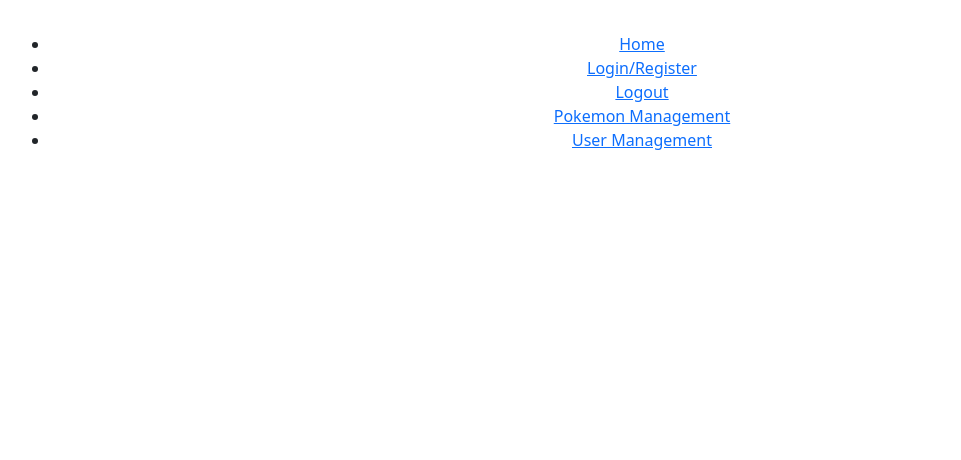
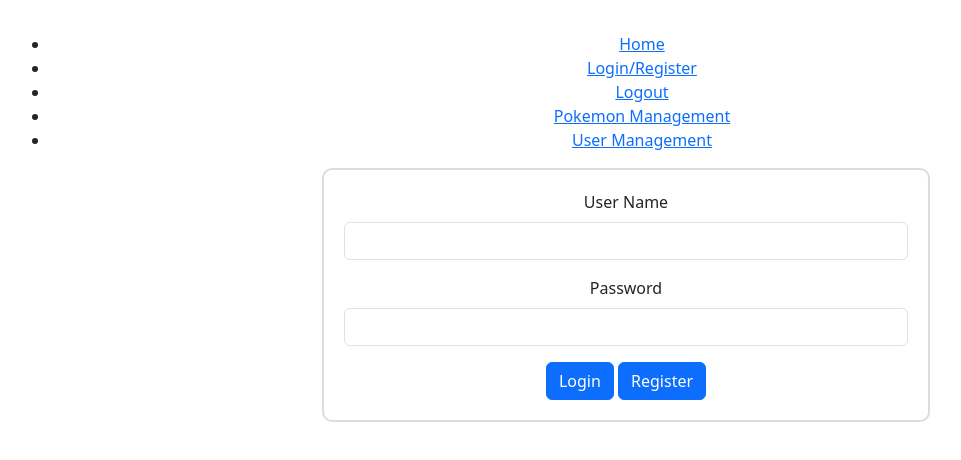
Before and after one commit to 241209-JavaReactAWS/kayson-sanjae-project1, a React (Vite) app in the folder Pokemon-react-app/: page /login-register in a window 1280 px wide. Shown: the top 460 px of the page, without its empty margins (14-975 px from the left). Built offline with nearby package versions, Linux system fonts and the light colour scheme; no server answers.

Commit message:
Add login functionality to front end.

```diff
--- a/Pokemon-react-app/src/App.tsx
+++ b/Pokemon-react-app/src/App.tsx
@@ -2,18 +2,55 @@
 
 import './App.css'
 import Nav from './components/nav/Nav'
+import {User} from './interfaces/user'
 import Pokemon_m from './components/Pokemon_m/Pokemon_m'
+import Login from './components/login/login'
+import { createContext, useEffect, useState } from 'react'
+import axios from 'axios'
+
+export interface AuthContextType{
+  username: string,
+  setUsername: (username: string) => void,
+  role: "unauthenticated" | "USER" | "ADMIN",
+  setRole: (role: "unauthenticated" | "USER" | "ADMIN") => void
+}
+export const authContext = createContext<AuthContextType | null>(null);
+
+
 
 function App() {
+  const [username, setUsername] = useState<string>('')
+  const [role, setRole] = useState<"unauthenticated" | "USER" | "ADMIN">('unauthenticated')
+
+  // get current user session info from backend
+  useEffect(()=>{
+    axios.get<User>('http://localhost:8080/users', {withCredentials: true})
+    .then((res) => {
+      setUsername(res.data.username)
+      setRole(res.data.role as "USER" | "ADMIN")
+    })
+    .catch((err) => {
+      console.log("Guest user: " + err)
+      setUsername('')
+      setRole('unauthenticated')
+    })
+  }, [])
 
   return (
-    <>
+    <authContext.Provider value={
+      {
+        username,
+        setUsername,
+        role,
+        setRole
+      }
+    }>
       <BrowserRouter>
       <Nav />
 
       <Routes>
         <Route path="/" element />
-        <Route path='/login' element />
+        <Route path='/login-register' element={<Login />} />
         <Route path='/logout' element />
         <Route path='/pokemon-management' element={<Pokemon_m/>} />
         <Route path='/user-management' element />
@@ -21,7 +58,7 @@
       </Routes>
 
       </BrowserRouter>
-    </>
+    </ authContext.Provider>
   )
 }
 
--- a/Pokemon-react-app/src/components/Pokemon_m/Pokemon_m.tsx
+++ b/Pokemon-react-app/src/components/Pokemon_m/Pokemon_m.tsx
@@ -100,7 +100,7 @@
   return (
     <div className="listContainer">
       <div id="pokemonList" className="list">
-        <h3>Pokemon List (can edit Pokemon name, price, type, and etc below)</h3>
+        <h3>Pokemon Management</h3>
         <table className="table table-hover">
           <thead>
             <tr>
--- /dev/null
+++ b/Pokemon-react-app/src/components/login/login.css
@@ -0,0 +1,16 @@
+
+.listContainer {
+    display: grid;
+    place-items: center;
+    grid-auto-flow: column;
+    height: 20vh;
+    gap: 5px;
+  }
+
+#loginForm {
+    width: 50%;
+    padding: 20px;
+
+    border: 2px solid gainsboro;
+    border-radius: 10px;
+}
--- /dev/null
+++ b/Pokemon-react-app/src/components/login/login.tsx
@@ -0,0 +1,68 @@
+import 'bootstrap/dist/css/bootstrap.min.css';
+import './login.css';
+import axios from 'axios';
+import { SyntheticEvent, useContext, useEffect, useState } from 'react';
+import { authContext } from '../../App';
+import { User } from '../../interfaces/user';
+
+
+function Login() {
+    const auth = useContext(authContext)
+
+    const [username, setUsername] = useState<string>('')
+    const [password, setPassword] = useState<string>('')
+
+    let login = () => {
+        console.log("Login clicked!")
+
+        // So we can do some validation to make sure the username and password fields are actually filled out
+        if (!username){
+            alert("Please enter a username")
+            return;
+        }
+
+        if(!password){
+            alert("Please enter a password")
+            return;
+        }
+
+        axios.post("http://localhost:8080/users/login",
+            {username, password},
+            {withCredentials: true}
+        ).then((res) => {
+            console.log(res.data)
+            auth?.setUsername(res.data.username)
+            auth?.setRole(res.data.role)
+        }).catch((err) => {
+            console.log("Cannot login: "+err)
+        })
+    }
+
+
+
+  return (
+    <div className='listContainer'>
+        <form id="loginForm">
+        <div className="mb-3">
+            <label htmlFor="usernName" className="form-label">User Name</label>
+            <input type="text" className="form-control" id="usernName"
+             onChange={(e:SyntheticEvent) => { setUsername((e.target as HTMLInputElement).value)}}
+            />
+        </div>
+
+        <div className="mb-3">
+            <label htmlFor="password" className="form-label">Password</label>
+            <input type="password" className="form-control" id="password"
+             onChange={(e:SyntheticEvent) => { setUsername((e.target as HTMLInputElement).value)}}
+            />
+        </div>
+
+        <button type="submit" className="btn btn-primary" onClick={ login}>Login</button> <span> </span>
+        <button type="button" className="btn btn-primary">Register</button>
+    </form>
+    </div>
+
+  )
+}
+
+export default Login
--- a/Pokemon-react-app/src/components/nav/Nav.tsx
+++ b/Pokemon-react-app/src/components/nav/Nav.tsx
@@ -5,7 +5,7 @@
     <nav>
         <ul>
             <li><Link to="/">Home</Link></li>
-            <li><Link to="/login">Login/Register</ Link></li>
+            <li><Link to="/login-register">Login/Register</ Link></li>
             <li><Link to="/logout">Logout</ Link></li>
             <li><Link to="/pokemon-management">Pokemon Management</ Link></li>
             <li><Link to="/user-management">User Management</ Link></li>
--- /dev/null
+++ b/Pokemon-react-app/src/interfaces/user.tsx
@@ -0,0 +1,8 @@
+export interface User{
+    userId: number;
+    username: string;
+    password: string;
+    role: string;
+    lastLogin: Date;
+    coins: number;
+}
```
Also changed, not shown: Pokemon-react-app/src/components/pokemon/Pokemon.tsx (deleted), 2 other files (tests, documents, lock files or other folders).
